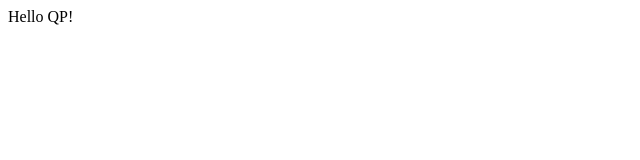
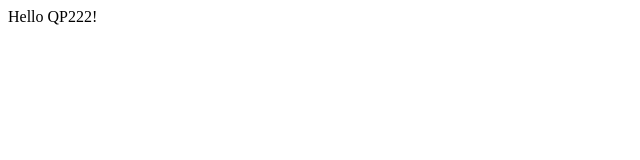
Before and after one commit to alexkaga/qpqp, a plain HTML site: page index.html in a window 1280 px wide. Shown: the full height of the page, 0-640 px from the left. Drawn offline with Linux system fonts and the light colour scheme.

Commit message:
Update index.html

```diff
--- a/index.html
+++ b/index.html
@@ -1,5 +1,5 @@
 <html> <header>
 <title>This is title</title> </header>
 <body>
-Hello QP! </body>
+Hello QP222! </body>
 </html>
```
